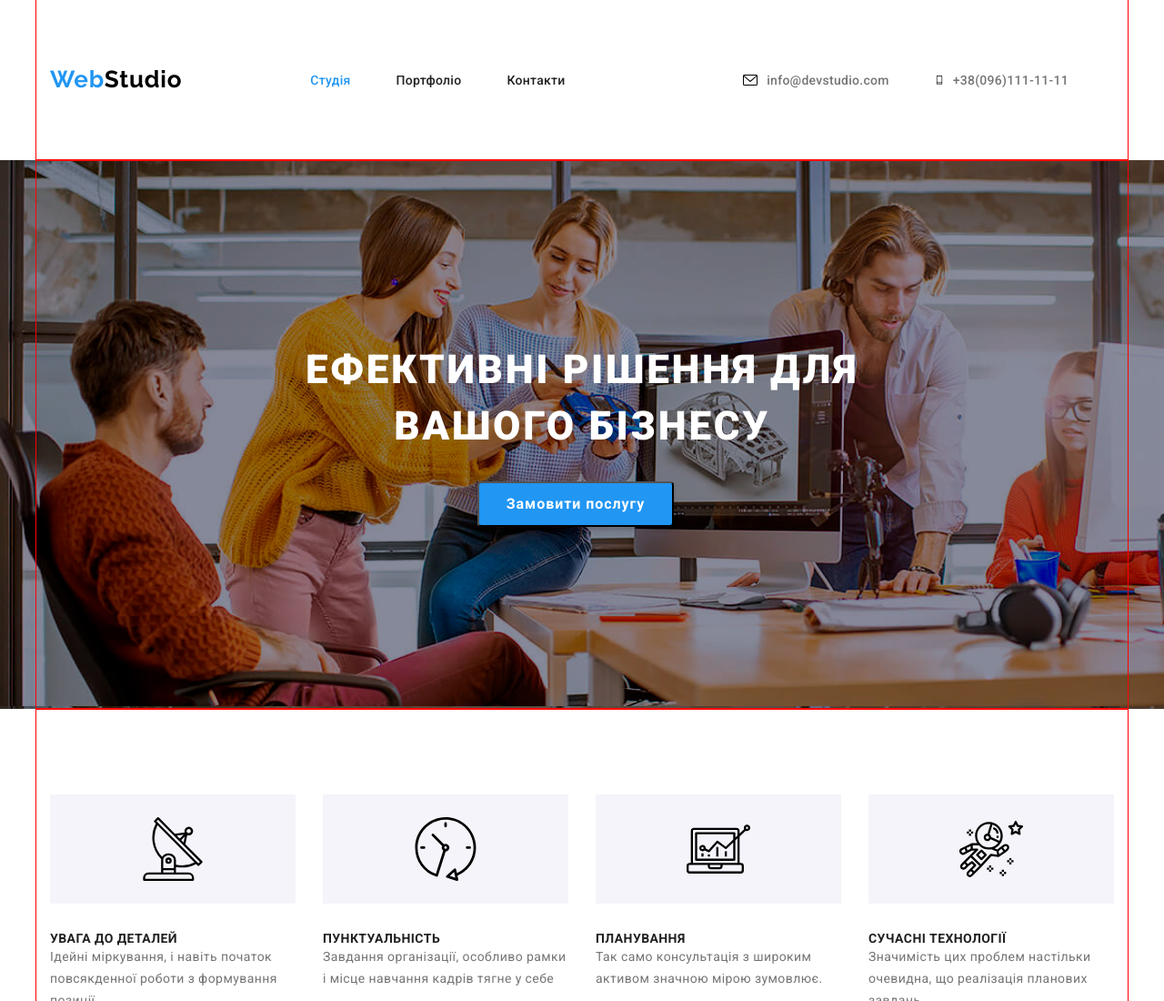
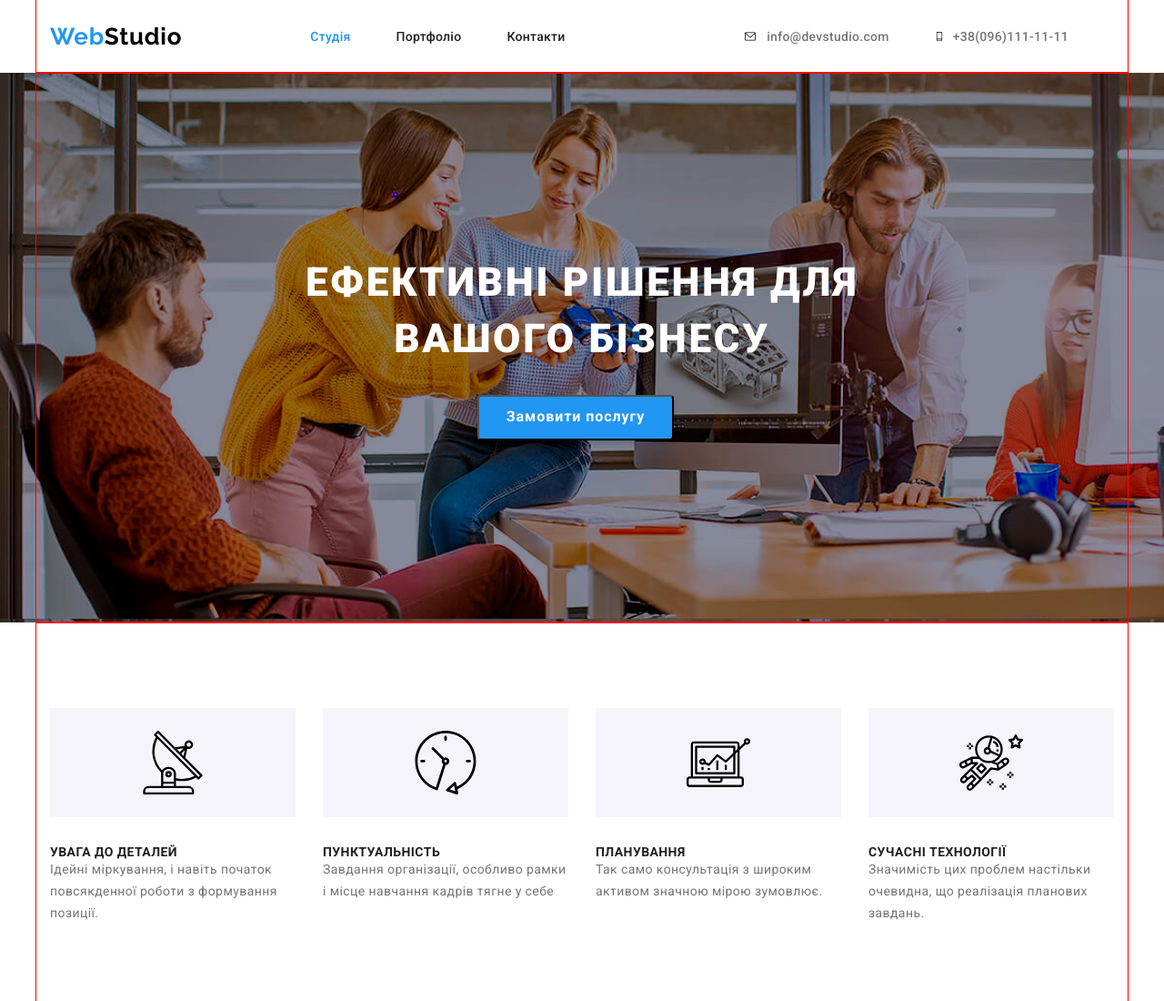
Before and after one commit to Eduardkvaker/goit-markup-hw-04, a plain HTML site: page index.html in a window 1280 px wide. Shown: the top 1100 px of the page at 91% size. Drawn offline with nearby package versions, Linux system fonts and the light colour scheme.

Commit message:
add to goit-markup-hw-04

```diff
--- a/css/styles.css
+++ b/css/styles.css
@@ -30,8 +30,8 @@ body {
     flex-direction: row;
     justify-content: space-between;
     align-items: center;
-    padding-bottom: 32px;
-    padding-top: 32px;
+    padding-bottom: 15px;
+    padding-top: 15px;
 }
 .footer-container{
     padding-bottom: 45px;
@@ -90,7 +90,7 @@ body {
 .list-nav {
     list-style-type: none;
     display: flex;
-    height: 80px;
+    height: 16px;
     align-items: center;
 }
 .address{
@@ -125,13 +125,19 @@ body {
     flex-direction: row;
     justify-content: flex-start;
     align-items: center;
-
+    height: 16px;
 }
 .post,
 .telephone{
     margin-right: 10px;
+    height: 12px;
 }
-
+.post:hover,
+.telephone:hover,
+.post:focus,
+.telephone:focus{
+fill: #2196F3;
+}
 .mail:hover,
 .mail:focus,
 .phone:hover,
```
